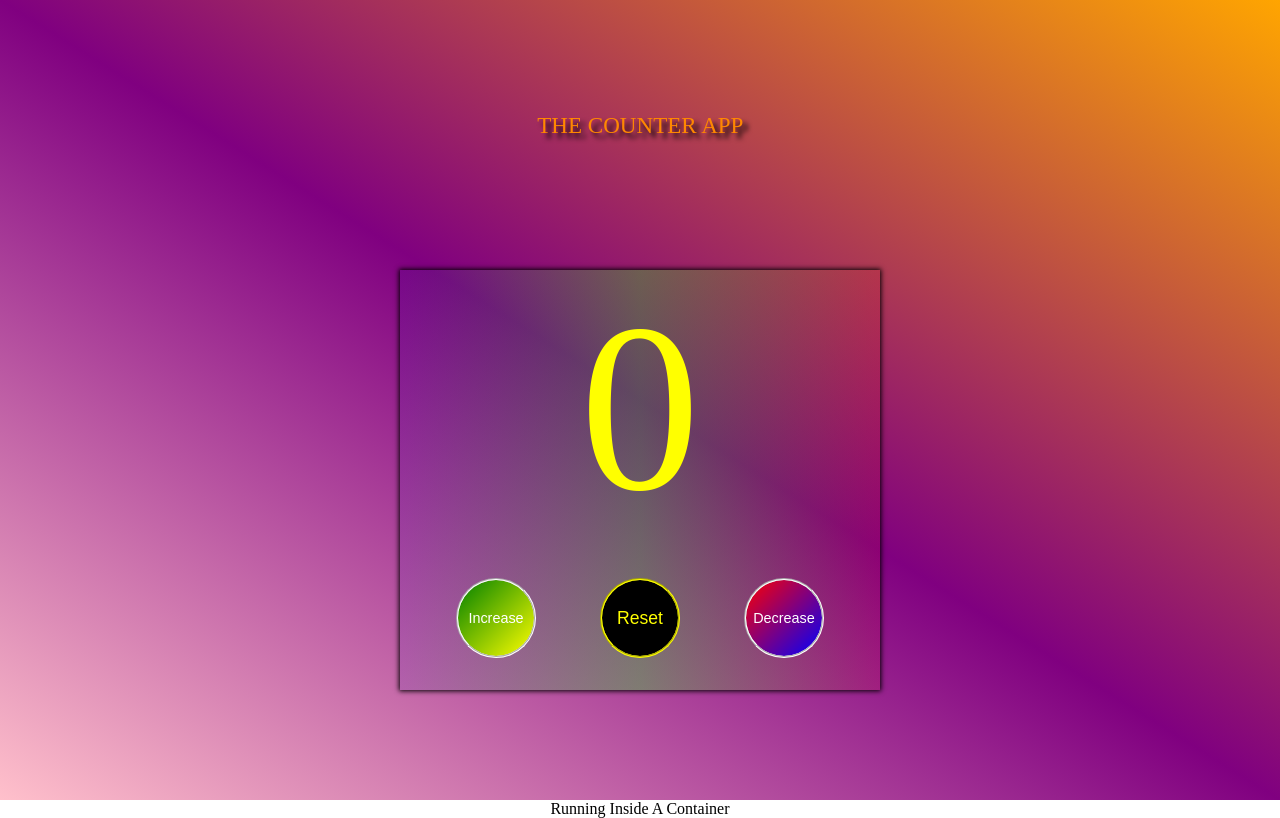
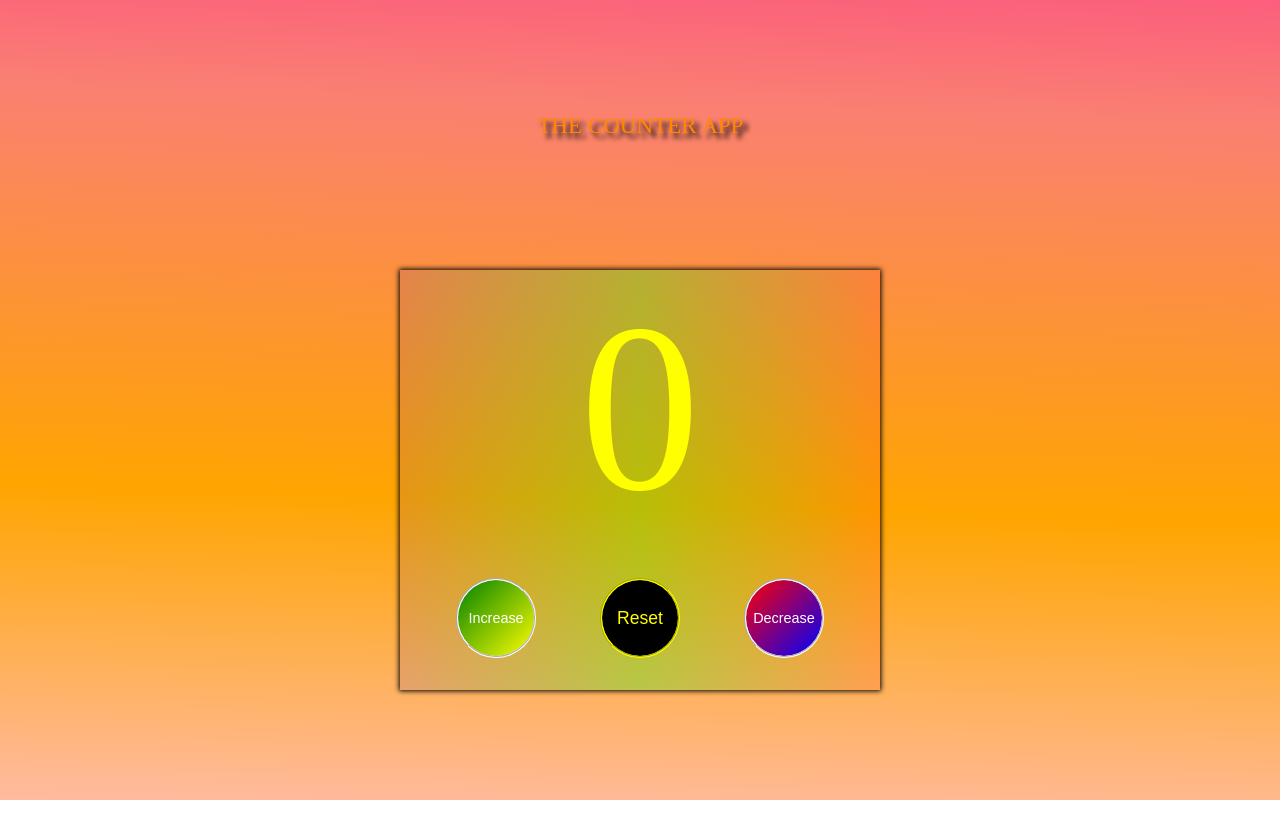
Before and after one commit to Jazaltron10/FrameWorkers, a React (Vite) app in the folder 2-counter/: page / in a window 1280 px wide. Built offline with nearby package versions, Linux system fonts and the light colour scheme.

Commit message:
Tried to add audio file to counter app

```diff
--- a/2-counter/src/App.css
+++ b/2-counter/src/App.css
@@ -8,20 +8,28 @@
 }
 
 .App-header {
-  background:linear-gradient(to bottom left, orange, purple, pink );
+  background:linear-gradient(to bottom left,purple,deeppink,salmon,orange, pink );
   min-height: 100vh;
   display: flex;
   flex-direction: column;
   align-items: center;
   justify-content: center;
   color: white;
+  background-repeat: no-repeat;
+  background-size: 2000%;
+  animation: bg-animation 50s infinite alternate;
+
+}
+@keyframes bg-animation {
+  0%{background-position: left;}
+  100%{background-position: right;}
 }
 .header{
   height: 10rem;
   font-size: 1.5rem;
   font-weight: 500;
   text-shadow: 5px 5px 5px  black;
-  animation: round-bounce 2s ease-in-out infinite;
+  animation: round-bounce 2s ease-in-out infinite alternate;
 }
 @keyframes round-bounce {
   0% {
--- a/2-counter/src/App.tsx
+++ b/2-counter/src/App.tsx
@@ -68,7 +68,11 @@ useEffect(() => {
           </div>
         </section>
       </section>
-      Running Inside A Container
+      <div className="music">
+        {/* <!-- controls --> */}
+        <audio  autoplay loop  src ="./Assets/the-way-home-6674.mp3"></audio>
+    </div>
+      {/* Running Inside A Container */}
     </div>
   )
 }
```
